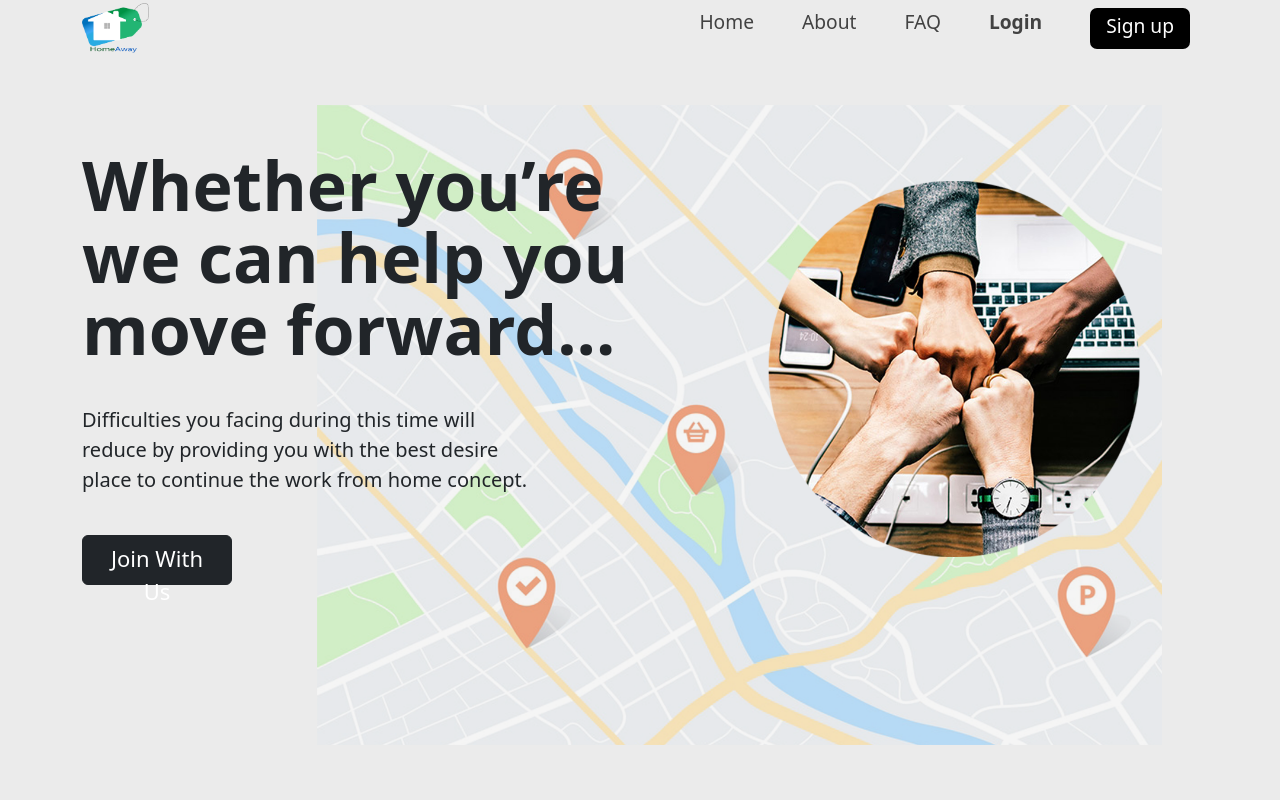
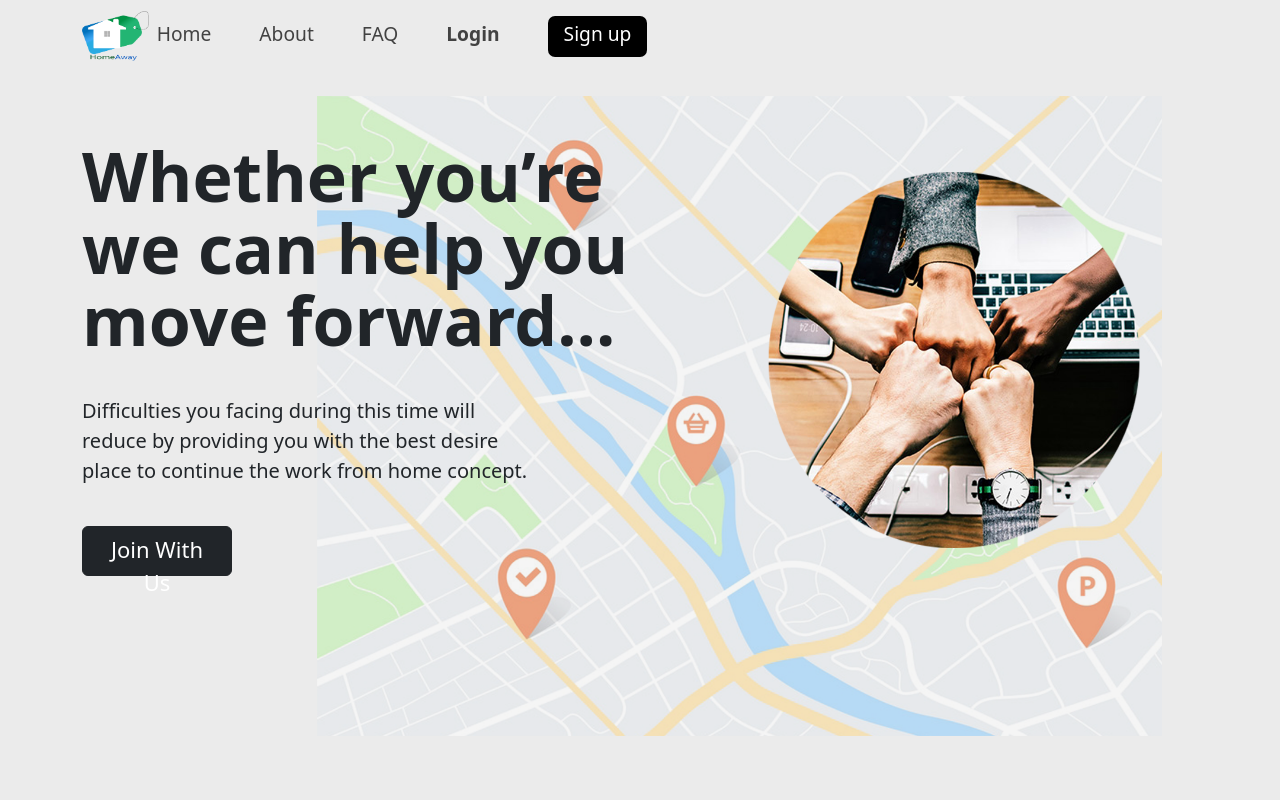
Before and after one commit to GP-43/homeaway-frontend, a React (Create React App) app: page / in a window 1280 px wide. Shown: the top 800 px of the page. Built offline with nearby package versions, Linux system fonts and the light colour scheme.

Commit message:
nav bar position

```diff
--- a/src/assets/styles/partials/anons/_anons_navbar.scss
+++ b/src/assets/styles/partials/anons/_anons_navbar.scss
@@ -1,5 +1,6 @@
 .anon-navbar {
     color: #B9B9B9;
+    background-color:#EBEBEB;
 
     .navbar-nav{
       display: flex;
@@ -8,7 +9,7 @@
 
     .navbar-coll{
       justify-content: flex-end;
-      margin-right: -2rem;
+      margin-right: 0rem;
     }
 
     .logo {
@@ -19,7 +20,6 @@
       color: #424242;
       font-size: 1.2rem;
       display: flex;
-
     }
     .nav-bar-item-active {
       color: #000000;
--- a/src/components/anons/aboutsection/AboutSection.jsx
+++ b/src/components/anons/aboutsection/AboutSection.jsx
@@ -9,10 +9,6 @@ function AboutSection() {
                 <Col xs={4} className="ms-3 me-5 column-about">
                     <Content />
                 </Col>
-                {/*<Col xs={6} className="ms-5">*/}
-                {/*    /!*<SliderData />*!/*/}
-                {/*</Col>*/}
-
         </Container>
     )
 }
--- a/src/components/anons/navbar/AnonsNavBar.jsx
+++ b/src/components/anons/navbar/AnonsNavBar.jsx
@@ -15,30 +15,38 @@ function AnonsNavBar() {
     }, [location]);
 
     return (
-        <Navbar collapseOnSelect expand="lg" className="anon-navbar px-0 py-0">
+        <Navbar collapseOnSelect expand="lg" className="anon-navbar px-0 py-0 mt-1 pt-1 position-fixed">
             <Container className="px-0">
             <img className="logo" src={logo} alt="LOGO" />
                 <Navbar.Toggle aria-controls="responsive-navbar-nav" />
-                <Navbar.Collapse className="navbar-coll" id="responsive-navbar-nav">
+                <Navbar.Collapse className="navbar-coll" id="responsive-navbar-nav text-right">
                     <Nav className="me-0 mt-0">
                         <Nav.Link as={Link} to='/'>
-                            <span className={url === '/anon/' ? 'nav-bar-item-active' : 'nav-bar-item'}>Home</span>
+                            <span className={url === '/anon/' ? 'nav-bar-item-active' : 'nav-bar-item mt-1 text-right'}>Home</span>
                         </Nav.Link>
 
                         <Nav.Link as={Link} to='/about'>
-                            <span className={url === '/anon/about' ? 'nav-bar-item-active' : 'nav-bar-item'}>About</span>
+                            <span className={url === '/anon/about' ? 'nav-bar-item-active' : 'nav-bar-item mt-1'}>
+                                About
+                            </span>
                         </Nav.Link>
 
                         <Nav.Link as={Link} to='/faq'>
-                            <span className={url === '/anon/about' ? 'nav-bar-item-active' : 'nav-bar-item'}>FAQ</span>
+                            <span className={url === '/anon/about' ? 'nav-bar-item-active' : 'nav-bar-item mt-1'}>
+                                FAQ
+                            </span>
                         </Nav.Link>
 
                         <Nav.Link as={Link} to='/login'>
-                            <span className={url === '/anon/login' ? 'nav-bar-item-active' : 'nav-bar-item login'}>Login</span>
+                            <span className={url === '/anon/login' ? 'nav-bar-item-active' : 'nav-bar-item login mt-1'}>
+                                Login
+                            </span>
                         </Nav.Link>
 
                         <Nav.Link as={Link} to='/signup'>
-                            <span className={url === '/anon/signup' ? 'nav-bar-item-active' : 'nav-bar-item signup px-3 pt-1 pb-2'}>Sign up</span>
+                            <span className={url === '/anon/signup' ? 'nav-bar-item-active' : 'nav-bar-item signup px-3 pt-1 pb-2'}>
+                                Sign up
+                            </span>
                         </Nav.Link>
 
                     </Nav>
--- a/src/views/pages/anons/Home.jsx
+++ b/src/views/pages/anons/Home.jsx
@@ -11,7 +11,7 @@ function Home() {
     return (
         <Container>
             <Row className='mx-0' xs={12}>
-                <Col className='px-0 '>
+                <Col className='px-0 mt-5'>
                     <HelloSection />
                 </Col>
                 <Col className='px-0 d-flex things-you-need-section' xs={12}>
```
